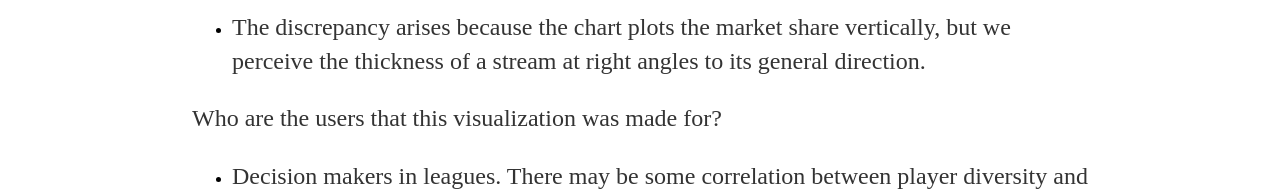
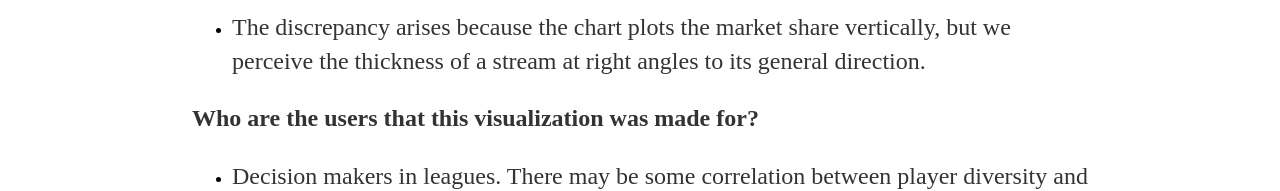
Before and after one commit to mimiyang/mimiyang.github.io, a Jekyll site: the page built from index.md, in a window 1280 px wide. Shown: the part 6206-6397 px from the top of the page. Built offline with Jekyll 4.4.1, drawn with Linux system fonts in a browser that asks for light colours; our own code applies the rules of GitHub Pages for plain Markdown files.

```diff
--- a/index.md
+++ b/index.md
@@ -76,7 +76,7 @@ Cons:
 
 - The discrepancy arises because the chart plots the market share vertically, but we perceive the thickness of a stream at right angles to its general direction.
 
-Who are the users that this visualization was made for?
+**Who are the users that this visualization was made for?**
 
 - Decision makers in leagues. There may be some correlation between player diversity and team results in competition. There is some studies showing the benefits of diversity on the playing field or ditch as it's known in games.
 
@@ -86,7 +86,7 @@ Who are the users that this visualization was made for?
 
 - Some decision makers in the sport related industries.
 
-What questions do people want to ask?
+**What questions do people want to ask?**
 
 - According to datas in american and canadian sports leagues, what is the relation between the changing composition of the league and the trend of the interest of fans?
 
@@ -95,7 +95,7 @@ What questions do people want to ask?
 - According to compositon of women's professional soccer in the U.S., what happened on the trend of other foreign countries where foreigners came from?
 
 
-How can they find the answers with this tool?
+**How can they find the answers with this tool?**
 
 - The changes of the composition reflect the trend of the new fans. The trend of charts on the composition are very consistant . It provides a great views for them. The conclusion also works for Hockey Leagues and the interest of the sport.
 
```
